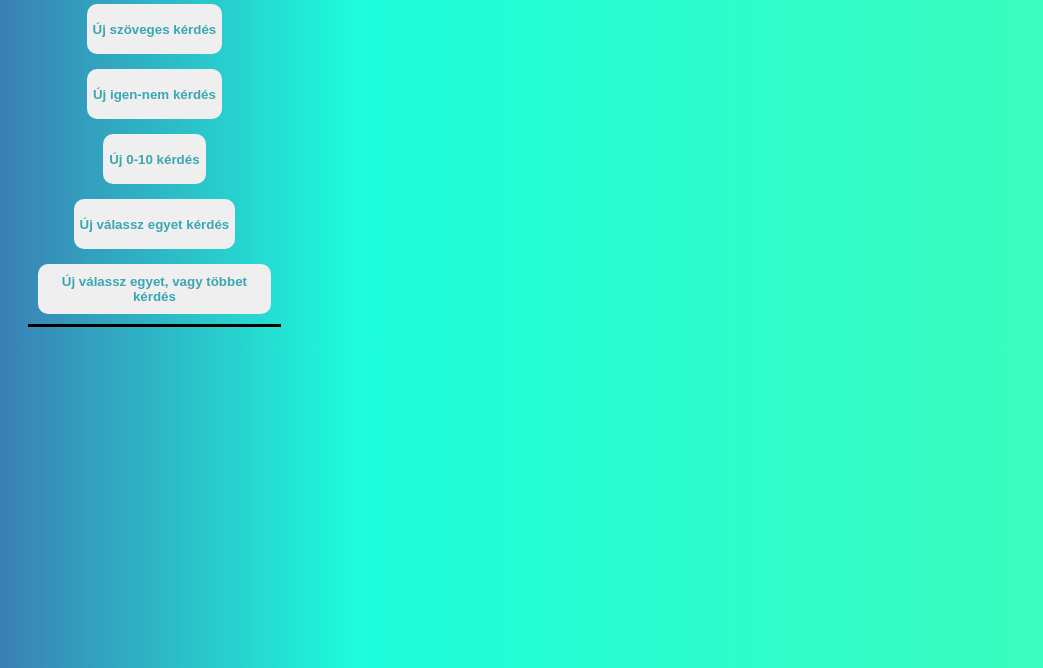
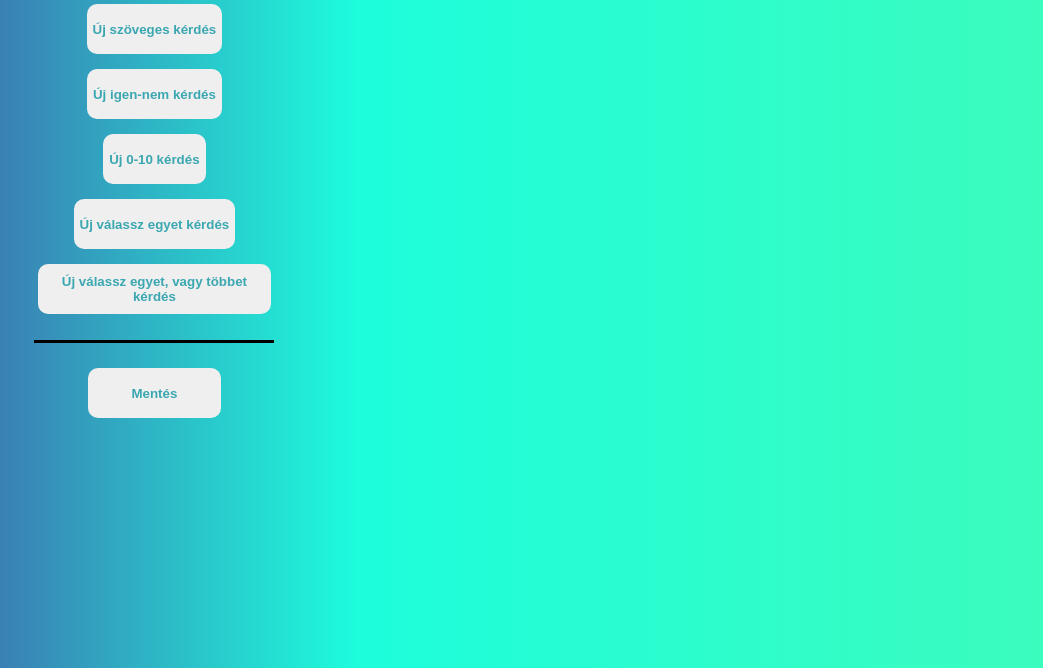
Before and after one commit to kvcsmiki/SZFM_Big, a Flask app: page /create in a window 1280 px wide. Shown: the part 74-742 px from the top of the page, without its empty margins (0-1043 px from the left). Run offline with Flask 2, Linux system fonts and the light colour scheme.

Commit message:
added save button

```diff
--- a/code/html/create.html
+++ b/code/html/create.html
@@ -16,6 +16,8 @@
         <button id="scaleButton">Új 0-10 kérdés</button>
         <button id="chooseButton">Új válassz egyet kérdés</button>
         <button id="chooseManyButton">Új válassz egyet, vagy többet kérdés</button>
+        <div id="border"></div>
+        <button style="width: 10em;">Mentés</button>
     </div>
 
 </body>
--- a/code/static/css/create.css
+++ b/code/static/css/create.css
@@ -40,6 +40,15 @@ button:hover
 {
     transform: scale(1.1) perspective(0.1px)
 }
+#border{
+    width: 15em;
+    height: 1em;
+    margin-left: 20px;
+    margin-right: 20px;
+    margin-bottom:20px;
+    padding:0;
+    border-bottom: solid  black;
+}
 
 #buttons
 {
@@ -48,7 +57,6 @@ button:hover
     margin-right: 20px;
     margin-bottom:20px;
     padding:0;
-    border-bottom:solid  black;
     align-items: center;
     text-align: center;
     display: flex;
```
